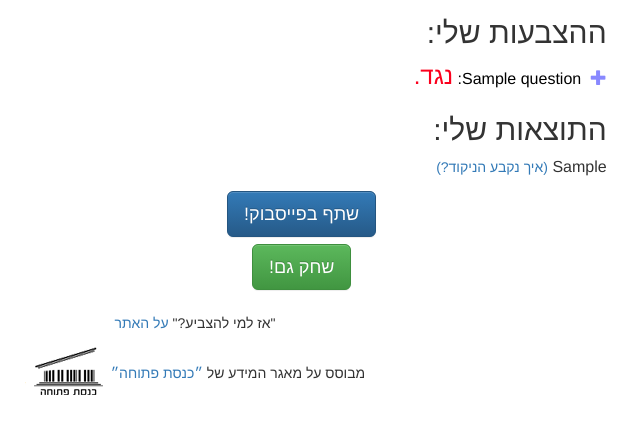
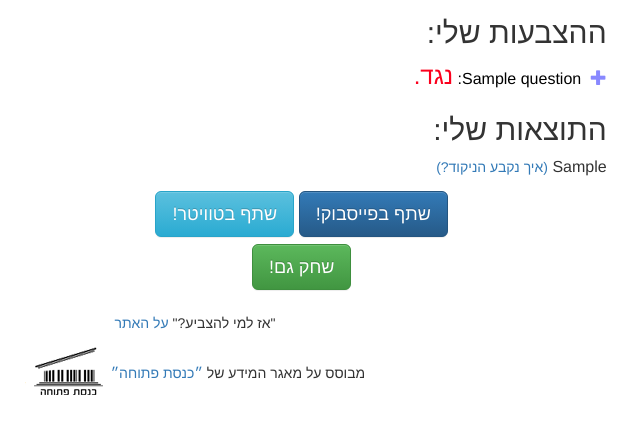
Before and after one commit to yairchu/azlemi, a Django app: template vote/templates/vote/publish.html in a window 1280 px wide. Shown: the part 324-758 px from the top of the page, without its empty margins (445-1085 px from the left). Run offline with Django 3.2, Linux system fonts and the light colour scheme; the template is opened without the code that fills it: most values are stand-ins (such as "Sample title", 1, 10 or a date in 2020); some libraries are stand-ins or nearby versions.

Commit message:
twitter share buttons

```diff
--- a/vote/templates/vote/publish.html
+++ b/vote/templates/vote/publish.html
@@ -80,8 +80,9 @@
           </p>
         </div>
         <div class="modal-footer">
-          <button type="button" class="btn btn-primary" data-dismiss="modal" onclick="facebook_share()">שתף!</button>
-          <button type="button" class="btn btn-default" data-dismiss="modal">רגע.. תן לראות קודם ואז אשתף!</button>
+          <button data-dismiss="modal" type="button" class="btn btn-primary" onclick="facebook_share()">שתף בפייסבוק!</button>
+          <a class="btn btn-info" target="_blank" href="https://twitter.com/share?url=http%3A%2F%2F{{url}}&text={{summary}}&hashtags=אזלמי,IsraelElex">שתף בטוויטר!</a>
+          <button data-dismiss="modal" type="button" class="btn btn-default">רגע.. תן לראות קודם ואז אשתף!</button>
         </div>
       </div>
     </div>
@@ -143,6 +144,7 @@
         <div style='text-align: center;'>
 
           <button style="margin-top: 7px;" class="btn btn-lg btn-primary" onclick="facebook_share()">שתף בפייסבוק!</button>
+          <a style="margin-top: 7px;" class="btn btn-lg btn-info" target="_blank" href="https://twitter.com/share?url=http%3A%2F%2F{{url}}&text={{summary}}&hashtags=אזלמי,IsraelElex">שתף בטוויטר!</a>
           <br>
           <a style="margin-top: 7px;" href="/" class="btn btn-lg btn-success">שחק גם!</a>
         </div>
```
